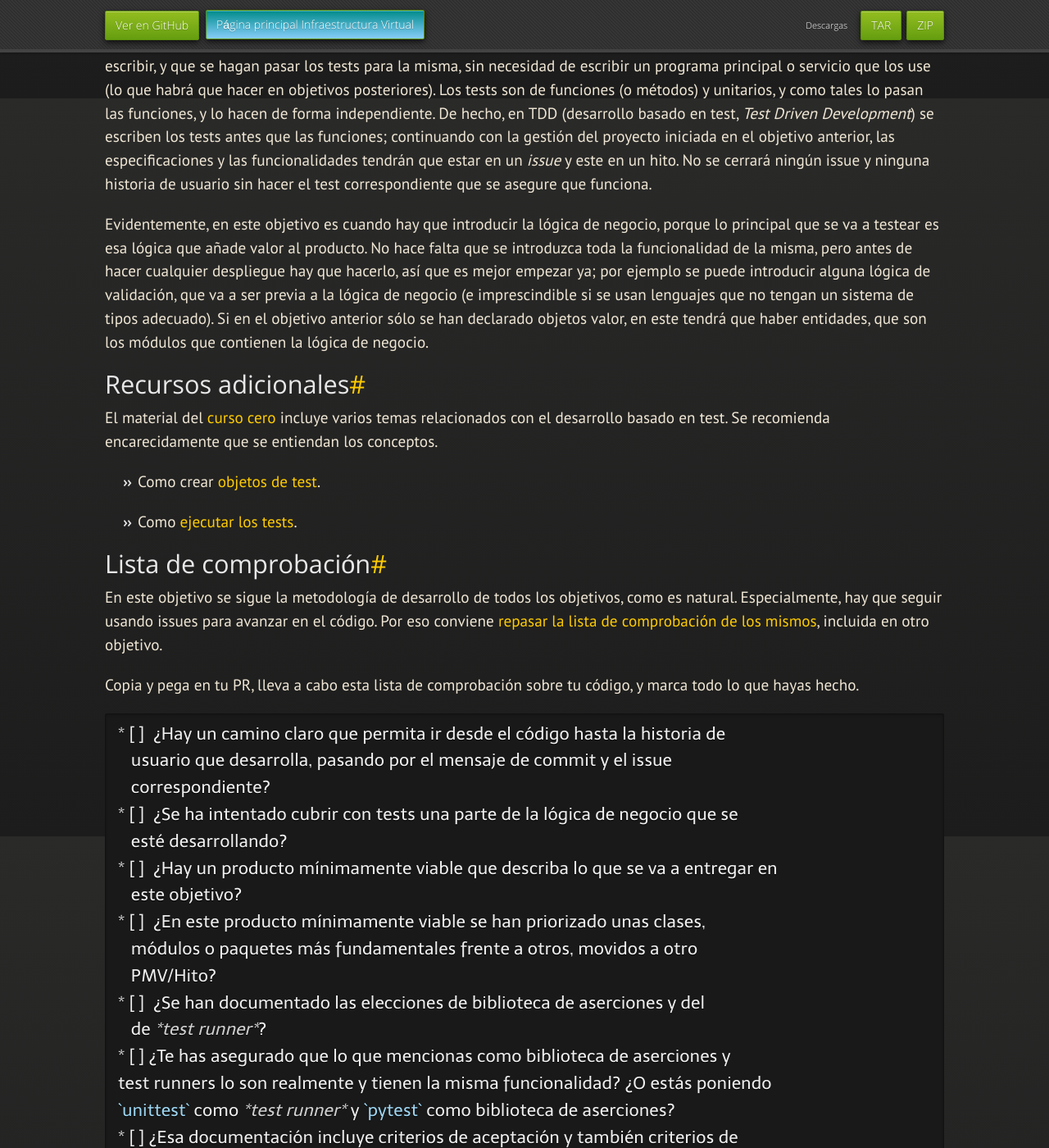
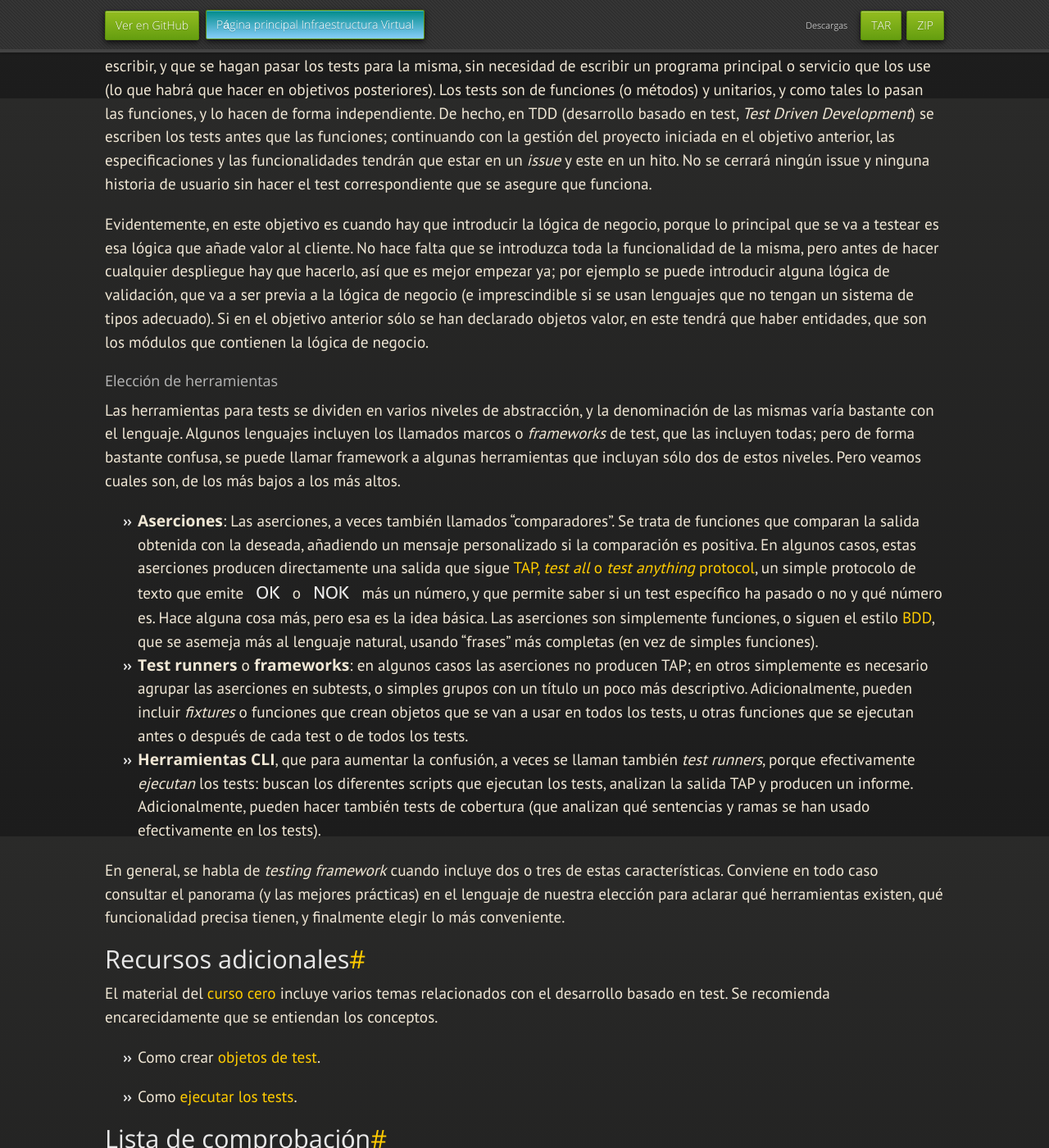
Before and after one commit to JJ/IV, a Jekyll site: the page built from documentos/proyecto/4.Tests.md, in a window 1280 px wide and 1400 px high, scrolled down 780 px. Shown: the whole window at 82% size. Built offline with Jekyll 4.4.1, drawn with Linux system fonts in a browser that asks for light colours; nearby versions of some CDN libraries; some web fonts are replaced; our own code applies the rules of GitHub Pages for plain Markdown files.

Commit message:
Sync documentos/proyecto/4.Tests.md de master a gh-pages

```diff
--- a/documentos/proyecto/4.Tests.md
+++ b/documentos/proyecto/4.Tests.md
@@ -58,13 +58,53 @@ correspondiente que se asegure que funciona.
 
 Evidentemente, en este objetivo es cuando hay que introducir la lógica de
 negocio, porque lo principal que se va a testear es esa lógica que añade valor
-al producto. No hace falta que se introduzca toda la funcionalidad de la misma,
+al cliente. No hace falta que se introduzca toda la funcionalidad de la misma,
 pero antes de hacer cualquier despliegue hay que hacerlo, así que es mejor
 empezar ya; por ejemplo se puede introducir alguna lógica de validación, que va
 a ser previa a la lógica de negocio (e imprescindible si se usan lenguajes que
 no tengan un sistema de tipos adecuado).  Si en el objetivo anterior sólo se han
 declarado objetos valor, en este tendrá que haber entidades, que son los módulos
 que contienen la lógica de negocio.
+
+### Elección de herramientas
+
+Las herramientas para tests se dividen en varios niveles de abstracción, y la
+denominación de las mismas varía bastante con el lenguaje. Algunos lenguajes
+incluyen los llamados marcos o *frameworks* de test, que las incluyen todas;
+pero de forma bastante confusa, se puede llamar framework a algunas herramientas
+que incluyan sólo dos de estos niveles. Pero veamos cuales son, de los más bajos
+a los más altos.
+
+* **Aserciones**: Las aserciones, a veces también llamados "comparadores". Se
+  trata de funciones que comparan la salida obtenida con la deseada, añadiendo
+  un mensaje personalizado si la comparación es positiva. En algunos casos,
+  estas aserciones producen directamente una salida que sigue [TAP, *test all* o
+  *test anything* protocol](https://es.wikipedia.org/wiki/TAP), un simple
+  protocolo de texto que emite `OK` o `NOK` más un número, y que permite saber
+  si un test específico ha pasado o no y qué número es. Hace alguna cosa más,
+  pero esa es la idea básica. Las aserciones son simplemente funciones, o siguen
+  el estilo
+  [BDD](https://www.itdo.com/blog/que-es-bdd-behavior-driven-development/), que
+  se asemeja más al lenguaje natural, usando "frases" más completas (en vez de
+  simples funciones).
+* **Test runners** o **frameworks**: en algunos casos las aserciones no producen
+  TAP; en otros
+  simplemente es necesario agrupar las aserciones en subtests, o simples grupos
+  con un título un poco más descriptivo. Adicionalmente, pueden incluir
+  *fixtures* o funciones que crean objetos que se van a usar en todos los tests,
+  u otras funciones que se ejecutan antes o después de cada test o de todos los
+  tests.
+* **Herramientas CLI**, que para aumentar la confusión, a veces se llaman
+  también *test runners*, porque efectivamente *ejecutan* los tests: buscan los
+  diferentes scripts que ejecutan los tests, analizan la salida TAP y producen
+  un informe. Adicionalmente, pueden hacer también tests de cobertura (que
+  analizan qué sentencias y ramas se han usado efectivamente en los tests).
+
+En general, se habla de *testing framework* cuando incluye dos o tres de estas
+características. Conviene en todo caso consultar el panorama (y las mejores
+prácticas) en el lenguaje de nuestra elección para aclarar qué herramientas
+existen, qué funcionalidad precisa tienen, y finalmente elegir lo más
+conveniente.
 
 ## Recursos adicionales
 
```
